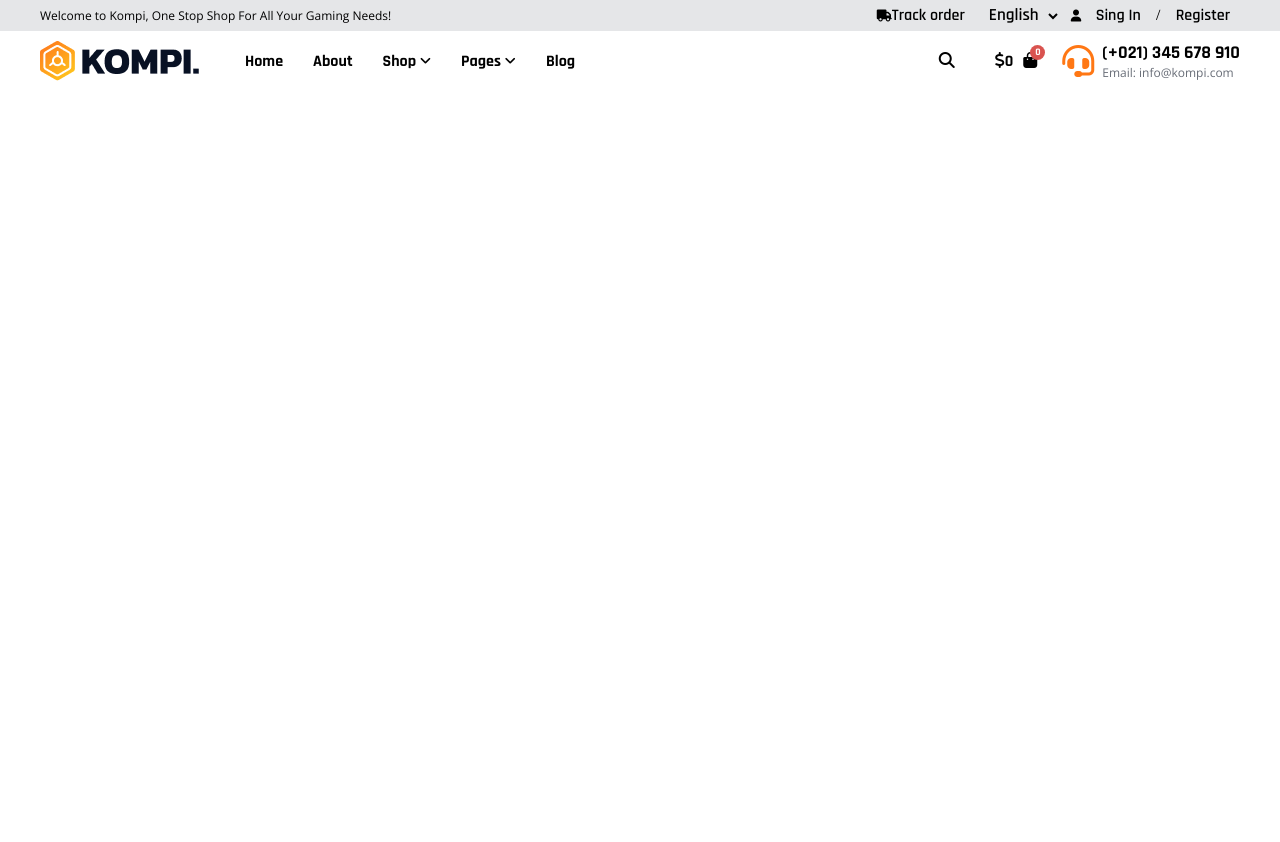
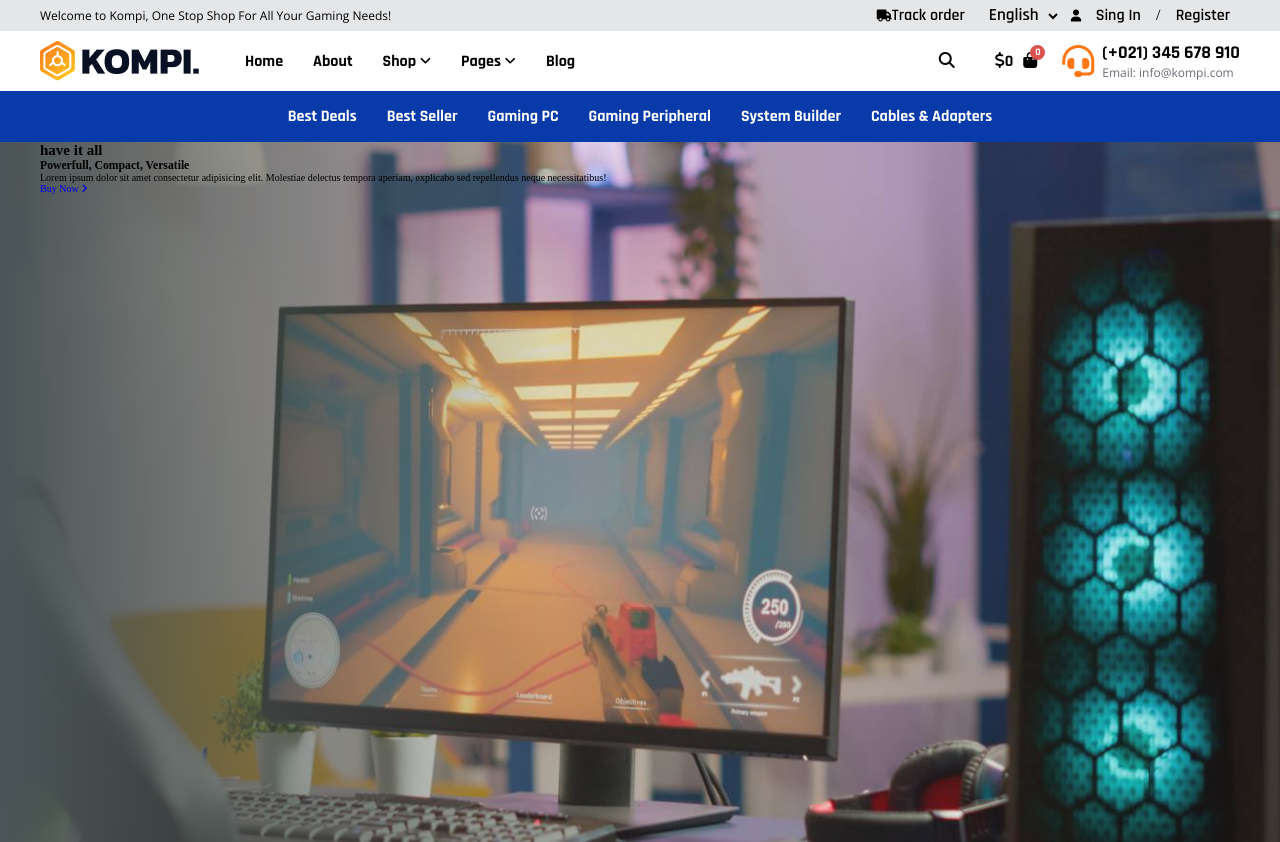
Before and after one commit to Eduarrb/dw2023-2, a PHP site: page / in a window 1280 px wide. Before the commit the page ends 81 px from the top, so only its background shows below. Run offline with PHP 8.4, Linux system fonts and the light colour scheme.

Commit message:
degradado

```diff
--- a/01 HTML Y CSS/05 kompi/css/estilos.css
+++ b/01 HTML Y CSS/05 kompi/css/estilos.css
@@ -301,5 +301,33 @@ ol {
   top: -6px;
   right: -3px;
 }
+.nav__bottom {
+  background-color: #093aa9;
+}
+.nav__bottom__contenedor__menu {
+  display: flex;
+  justify-content: center;
+}
+.nav__bottom__contenedor__menu__item--link {
+  font-family: "Rajdhani", sans-serif;
+  color: white;
+  font-size: 1.6rem;
+  font-weight: 700;
+  padding: 1.5rem;
+}
+
+.portada__top {
+  background-image: url(../img/hero-home.jpg);
+  background-repeat: no-repeat;
+  background-size: cover;
+  background-position: center;
+}
+.portada__top__degradado {
+  background: rgb(75, 85, 87);
+  background: linear-gradient(90deg, rgb(75, 85, 87) 0%, rgba(255, 255, 255, 0.0732668067) 43%);
+}
+.portada__top__degradado__contenedor__bienvenida {
+  height: 70rem;
+}
 
 /*# sourceMappingURL=estilos.css.map */
--- a/01 HTML Y CSS/05 kompi/index.html
+++ b/01 HTML Y CSS/05 kompi/index.html
@@ -103,7 +103,58 @@
                 </div>
             </div>
         </div>
-        <div class="nav__bottom"></div>
+        <div class="nav__bottom">
+            <div class="nav__bottom__contenedor contenedor">
+                <ul class="nav__bottom__contenedor__menu">
+                    <!-- li.nav__bottom__contenedor__menu__item*6>a.nav__bottom__contenedor__menu__item--link -->
+                    <li class="nav__bottom__contenedor__menu__item">
+                        <a href="#" class="nav__bottom__contenedor__menu__item--link">Best Deals</a>
+                    </li>
+                    <li class="nav__bottom__contenedor__menu__item">
+                        <a href="#" class="nav__bottom__contenedor__menu__item--link">Best Seller</a>
+                    </li>
+                    <li class="nav__bottom__contenedor__menu__item">
+                        <a href="#" class="nav__bottom__contenedor__menu__item--link">Gaming PC</a>
+                    </li>
+                    <li class="nav__bottom__contenedor__menu__item">
+                        <a href="#" class="nav__bottom__contenedor__menu__item--link">Gaming Peripheral</a>
+                    </li>
+                    <li class="nav__bottom__contenedor__menu__item">
+                        <a href="#" class="nav__bottom__contenedor__menu__item--link">System Builder</a>
+                    </li>
+                    <li class="nav__bottom__contenedor__menu__item">
+                        <a href="#" class="nav__bottom__contenedor__menu__item--link">Cables & Adapters</a>
+                    </li>
+                </ul>
+            </div>
+        </div>
     </nav>
+    <section class="portada">
+        <div class="portada__top">
+            <div class="portada__top__degradado">
+                <div class="portada__top__degradado__contenedor contenedor">
+                    <div class="portada__top__degradado__contenedor__bienvenida">
+                        <h2 class="portada__top__degradado__contenedor__bienvenida--titulo1">
+                            have it all
+                        </h2>
+                        <h3 class="portada__top__degradado__contenedor__bienvenida--titulo2">
+                            Powerfull, Compact, Versatile
+                        </h3>
+                        <p class="portada__top__degradado__contenedor__bienvenida--descri">
+                            Lorem ipsum dolor sit amet consectetur adipisicing elit. Molestiae delectus tempora aperiam, explicabo sed repellendus neque necessitatibus!
+                        </p>
+                        <a href="#" class="portada__top__degradado__contenedor__bienvenida--btn">
+                            Buy Now
+                            <i class="fa-solid fa-angle-right"></i>
+                        </a>
+                    </div>
+                    <div class="portada__top__degradado__contenedor__ofertas">
+                        <!-- 3 items -->
+                    </div>
+                </div>
+            </div>
+        </div>
+        <div class="portada__bottom"></div>
+    </section>
 </body>
 </html>
--- a/01 HTML Y CSS/05 kompi/sass/base/_constantes.scss
+++ b/01 HTML Y CSS/05 kompi/sass/base/_constantes.scss
@@ -2,6 +2,7 @@ $font-open: 'Open Sans', sans-serif;
 $font-raj: 'Rajdhani', sans-serif;
 
 $color-naranja-primario: #ff7714;
+$color-azul-primario: #093aa9;
 
 .contenedor{
     max-width: 120rem;
--- a/01 HTML Y CSS/05 kompi/sass/main.scss
+++ b/01 HTML Y CSS/05 kompi/sass/main.scss
@@ -3,3 +3,4 @@
 
 @import "modules/menuTop";
 @import "modules/nav";
+@import "modules/portada";
```
Also changed, not shown: 01 HTML Y CSS/05 kompi/sass/modules/_nav.scss (+18 -0 lines), 01 HTML Y CSS/05 kompi/sass/modules/_portada.scss (added, +17 -0 lines), 1 other file.
